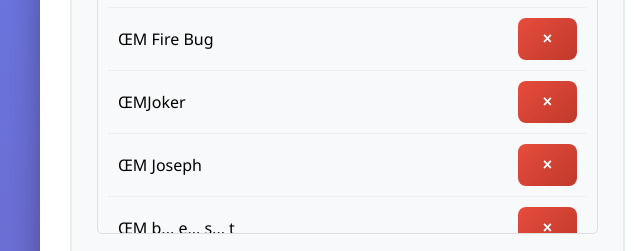
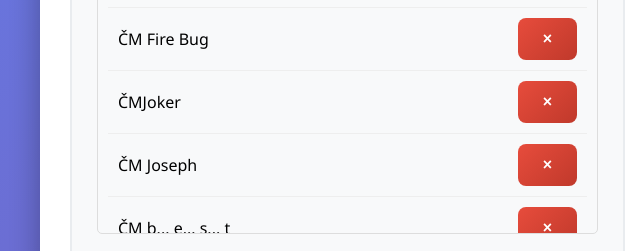
Before and after one commit to GHA0101/tirage, a plain HTML site: page index.html in a window 1280 px wide. Shown: the part 417-668 px from the top of the page, 0-640 px from the left. Drawn offline with Linux system fonts and the light colour scheme.

Commit message:
Add files via upload

```diff
--- a/index.html
+++ b/index.html
@@ -307,7 +307,7 @@
         // Liste des participants
         let participants = [];
         const defaultParticipants = [
-            'Loïc', 'ŒM Fire Bug', 'ŒMJoker', 'ŒM Joseph', 'ŒM b... e... s... t',
+            'Loïc', 'ČM Fire Bug', 'ČMJoker', 'ČM Joseph', 'ČM b... e... s... t',
             'MKWinner', 'Shaka', 'Břýán.ňš', 'Mr Landry', 'ČMPreclux'
         ];
 
```
